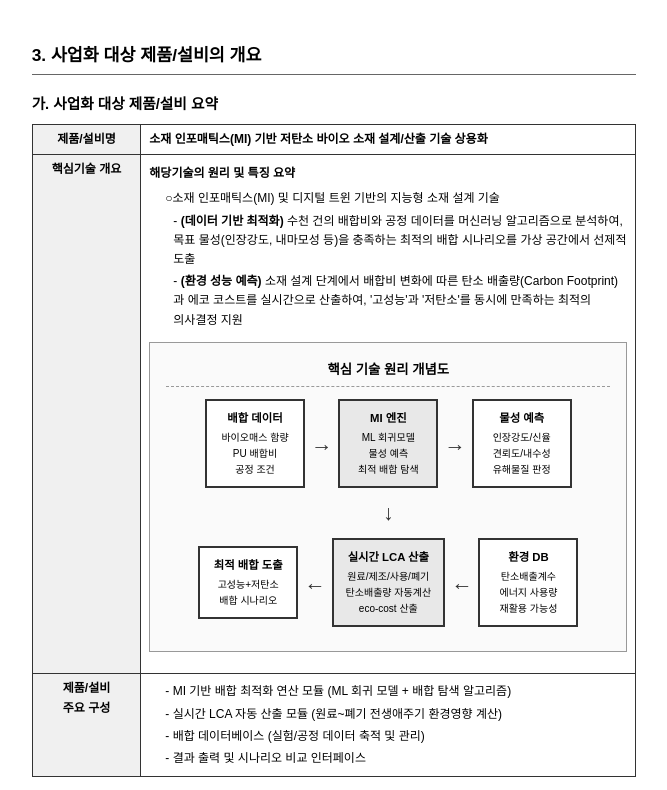
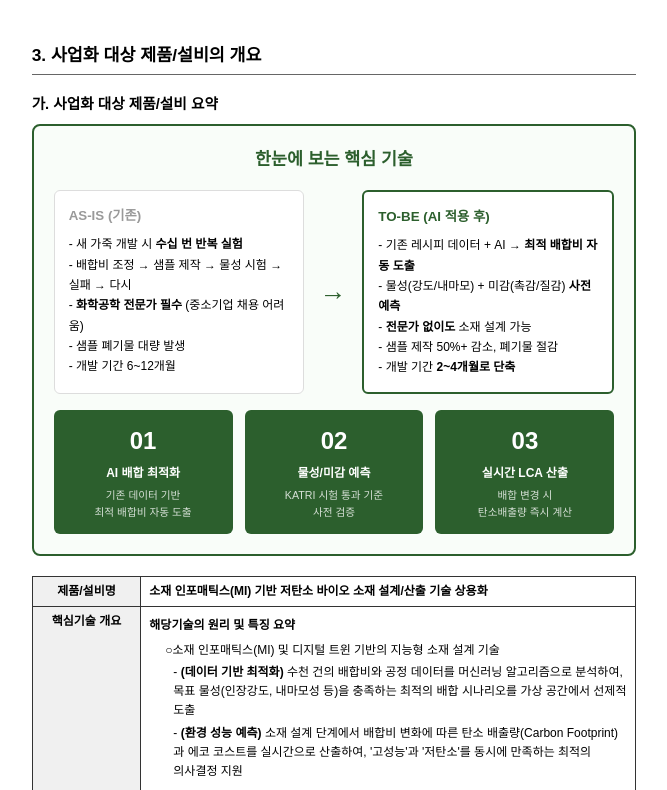
Before and after one commit to aiconsilium-dev/consciouswear-plan, a plain HTML site: page index.html in a window 1280 px wide. Shown: the part 8660-9450 px from the top of the page, without its empty margins (306-973 px from the left). Drawn offline with Linux system fonts and the light colour scheme.

Commit message:
v2.1 한눈에보는핵심기술+AS-IS/TO-BE+원리간결화

```diff
--- a/index.html
+++ b/index.html
@@ -753,6 +753,56 @@ p { margin: 4px 0; text-indent: 0; }
   <h2>3. 사업화 대상 제품/설비의 개요</h2>
 
   <h3>가. 사업화 대상 제품/설비 요약</h3>
+
+  <!-- 한눈에 보는 핵심 기술 -->
+  <div style="border:2px solid #2C5F2D;border-radius:8px;padding:20px;margin-bottom:20px;background:#f9fdf9;">
+    <div style="text-align:center;font-size:13pt;font-weight:700;margin-bottom:16px;color:#2C5F2D;">한눈에 보는 핵심 기술</div>
+
+    <!-- 문제 → 해결 -->
+    <div style="display:flex;gap:16px;margin-bottom:16px;">
+      <div style="flex:1;background:#fff;border:1px solid #ddd;border-radius:6px;padding:14px;">
+        <div style="font-weight:700;font-size:10pt;color:#999;margin-bottom:8px;">AS-IS (기존)</div>
+        <div style="font-size:9pt;line-height:1.7;">
+          - 새 가죽 개발 시 <b>수십 번 반복 실험</b><br>
+          - 배합비 조정 → 샘플 제작 → 물성 시험 → 실패 → 다시<br>
+          - <b>화학공학 전문가 필수</b> (중소기업 채용 어려움)<br>
+          - 샘플 폐기물 대량 발생<br>
+          - 개발 기간 6~12개월
+        </div>
+      </div>
+      <div style="display:flex;align-items:center;font-size:20pt;color:#2C5F2D;font-weight:700;">&#8594;</div>
+      <div style="flex:1;background:#fff;border:2px solid #2C5F2D;border-radius:6px;padding:14px;">
+        <div style="font-weight:700;font-size:10pt;color:#2C5F2D;margin-bottom:8px;">TO-BE (AI 적용 후)</div>
+        <div style="font-size:9pt;line-height:1.7;">
+          - 기존 레시피 데이터 + AI → <b>최적 배합비 자동 도출</b><br>
+          - 물성(강도/내마모) + 미감(촉감/질감) <b>사전 예측</b><br>
+          - <b>전문가 없이도</b> 소재 설계 가능<br>
+          - 샘플 제작 50%+ 감소, 폐기물 절감<br>
+          - 개발 기간 <b>2~4개월로 단축</b>
+        </div>
+      </div>
+    </div>
+
+    <!-- 핵심 3가지 -->
+    <div style="display:flex;gap:12px;">
+      <div style="flex:1;background:#2C5F2D;color:#fff;border-radius:6px;padding:12px;text-align:center;">
+        <div style="font-size:18pt;font-weight:800;margin-bottom:4px;">01</div>
+        <div style="font-size:9pt;font-weight:700;">AI 배합 최적화</div>
+        <div style="font-size:8pt;opacity:0.8;margin-top:4px;">기존 데이터 기반<br>최적 배합비 자동 도출</div>
+      </div>
+      <div style="flex:1;background:#2C5F2D;color:#fff;border-radius:6px;padding:12px;text-align:center;">
+        <div style="font-size:18pt;font-weight:800;margin-bottom:4px;">02</div>
+        <div style="font-size:9pt;font-weight:700;">물성/미감 예측</div>
+        <div style="font-size:8pt;opacity:0.8;margin-top:4px;">KATRI 시험 통과 기준<br>사전 검증</div>
+      </div>
+      <div style="flex:1;background:#2C5F2D;color:#fff;border-radius:6px;padding:12px;text-align:center;">
+        <div style="font-size:18pt;font-weight:800;margin-bottom:4px;">03</div>
+        <div style="font-size:9pt;font-weight:700;">실시간 LCA 산출</div>
+        <div style="font-size:8pt;opacity:0.8;margin-top:4px;">배합 변경 시<br>탄소배출량 즉시 계산</div>
+      </div>
+    </div>
+  </div>
+
   <table>
     <tr>
       <th style="width:18%;">제품/설비명</th>
@@ -862,7 +912,11 @@ p { margin: 4px 0; text-indent: 0; }
   <h3>나. 사업화 대상 제품/설비 원리 및 우수성</h3>
 
   <h4>(1) 사업화 대상 제품/설비 핵심기술의 원리</h4>
-  <p class="bullet-circle">본 사업화 대상 제품/설비는 바이오 재생가죽 제조를 위한 소재 인포매틱스(Materials Informatics, MI) 기반 최적 배합 및 실시간 전생애주기평가(LCA) 산출기임</p>
+  <div style="background:#f5f5f5;border-radius:6px;padding:14px;margin-bottom:12px;">
+    <div style="font-weight:700;margin-bottom:8px;">기술 한 줄 요약</div>
+    <div style="font-size:11pt;"><b>기존 가죽 레시피 데이터</b>를 AI가 학습 → 새 소재 투입 시 <b>최적 배합비 + 물성 + 탄소량</b>을 자동 계산하는 산출기</div>
+  </div>
+  <p class="bullet-circle">기존: 반복 실험(시행착오) → 본 기술: 사전 계산(Design-before-Make)</p>
   <p class="bullet">본 산출기는 다수 사용자가 참여하는 서비스형 플랫폼이 아니라, 배합 조건 입력 시 물성 및 환경 영향을 정량적으로 계산/예측하여 소재 설계 단계에서의 의사결정을 지원하는 공학적 계산 장치임</p>
   <p class="bullet">기존 바이오 재생가죽 개발은 반복적인 실험과 사후 물성 시험, 사후 LCA 분석에 의존하는 구조로 인해 개발 기간이 장기화되고, 탄소 저감 효과를 설계 단계에서 확보하기 어려운 한계가 있음</p>
   <p class="bullet">본 기술은 기존 실험 및 공정 데이터를 기반으로 물성 예측 -> 최적 배합 도출 -> 환경영향 산출을 하나의 계산 흐름으로 통합함으로써 고기능/저탄소 바이오 재생가죽의 사업화를 가능하게 함</p>
```
